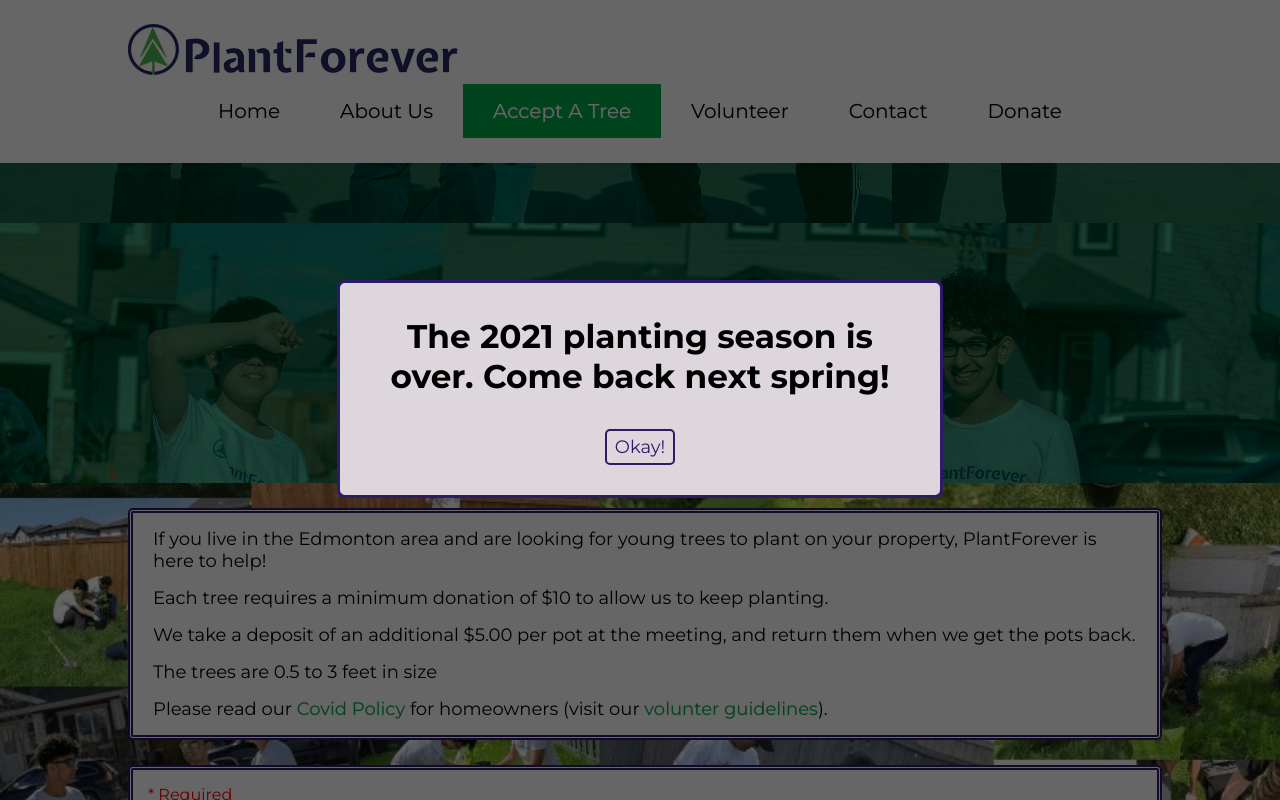
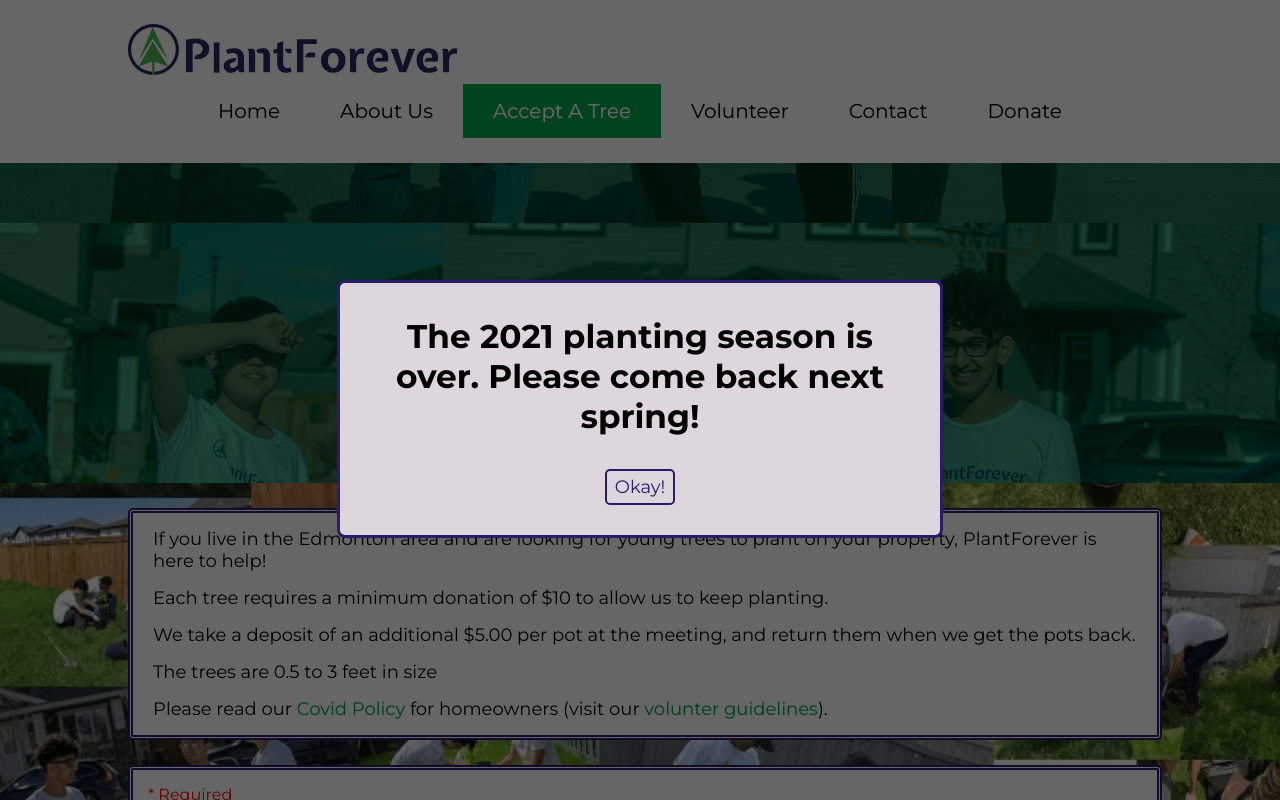
Before and after one commit to cocoliliace/PlantForever, a Vue app: page /accept-a-tree/in-pots in a window 1280 px wide. Shown: the top 800 px of the page. Built offline with nearby package versions, Linux system fonts and the light colour scheme.

Commit message:
add "please" in the announcement

```diff
--- a/src/views/TreeInPots.vue
+++ b/src/views/TreeInPots.vue
@@ -2,7 +2,7 @@
   <div class="contains-form">
     <div v-if="showPopup" class="popup">
       <div class="popup-box">
-        <h3>The 2021 planting season is over. Come back next spring!</h3>
+        <h3>The 2021 planting season is over. Please come back next spring!</h3>
         <div class="buttons">
           <div id="dismiss-button" class="button secondary-button" @click="showPopup = false">Okay!</div>
         </div>
--- a/src/views/TreePlanted.vue
+++ b/src/views/TreePlanted.vue
@@ -2,7 +2,7 @@
   <div class="contains-form">
     <div v-if="showPopup" class="popup">
       <div class="popup-box">
-        <h3>The 2021 planting season is over. Come back next spring!</h3>
+        <h3>The 2021 planting season is over. Please come back next spring!</h3>
         <div class="buttons">
           <div id="dismiss-button" class="button secondary-button" @click="showPopup = false">Okay!</div>
         </div>
```
